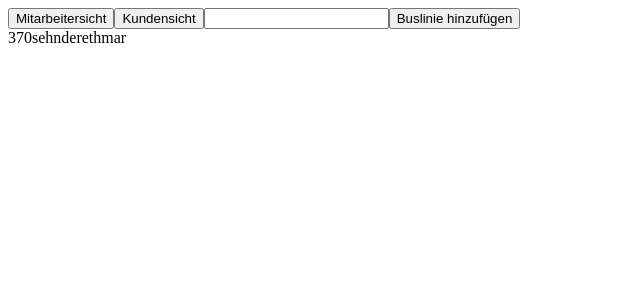
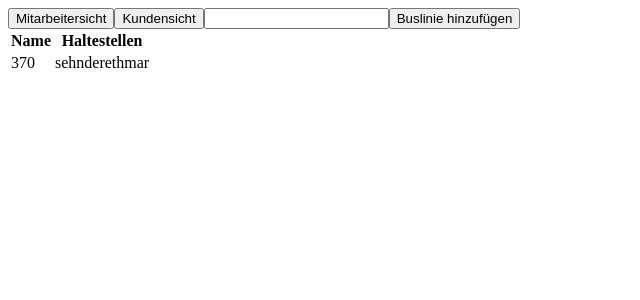
Before and after one commit to MarcHSW/workspacevscode, a React (Create React App) app in the folder bussupervisor/frontend/: page / in a window 1280 px wide. Shown: the top 300 px of the page, without its empty margins (0-640 px from the left). Built offline with nearby package versions, Linux system fonts and the light colour scheme.

Commit message:
tabelle eingefügt

```diff
--- a/bussupervisor/frontend/src/App.js
+++ b/bussupervisor/frontend/src/App.js
@@ -1,28 +1,46 @@
-import React, { useState, useRef} from "react";
+import React, { useState, useRef } from "react";
 import BuslinienList from "./BuslinienList";
+import Table from './Table';
+
+let columns = [
+  {
+    heading: 'Name',
+    property: 'name'
+  },
+  {
+    heading: 'Haltestellen',
+    property: 'haltestellen'
+  },
+]
+
+
 
 function App() {
-  const [buslinien, setBuslinien] = useState([{name: '370', haltestellen:['sehnde', 'rethmar']}])
-  const buslinienNameRef = useRef()
+  const [buslinien, setBuslinien] = useState([
+    { name: "370", haltestellen: ["sehnde", "rethmar"] },
+  ]);
+  const buslinienNameRef = useRef();
 
-function handleAddBuslinie(e){
-  const name = buslinienNameRef.current.value
+  function handleAddBuslinie(e) {
+    const name = buslinienNameRef.current.value;
 
-  setBuslinien(prevBuslinien =>{
-    return [...prevBuslinien,{name: name, haltestellen: []}]
-  })
-  buslinienNameRef.current.value = null
-
-}
+    setBuslinien((prevBuslinien) => {
+      return [...prevBuslinien, { name: name, haltestellen: [] }];
+    });
+    buslinienNameRef.current.value = null;
+  }
 
   return (
     <>
-    <button>Mitarbeitersicht</button>
-    <button>Kundensicht</button>
-    <input ref={buslinienNameRef} type= "text"/>
-    <button onClick={handleAddBuslinie}>Buslinie hinzufügen</button>
-    <BuslinienList buslinien={buslinien} />
-
+      <button>Mitarbeitersicht</button>
+      <button>Kundensicht</button>
+      <input ref={buslinienNameRef} type="text" />
+      <button onClick={handleAddBuslinie}>Buslinie hinzufügen</button>
+      <Table
+          columns={columns}
+          data={buslinien}
+          propertyAsKey='name' //The data property to be used as a key
+        />
     </>
   );
 }
--- /dev/null
+++ b/bussupervisor/frontend/src/Table.js
@@ -0,0 +1,60 @@
+import React, { Component } from 'react';
+
+class Table extends Component {
+
+  buildTable = (columns, data, key) => {
+    let headerRow = [];
+    let dataRows = [];
+
+    //Build the table header
+    columns.forEach (col => {
+      headerRow.push(
+        <th key={`header-${col.heading}`}>{col.heading}</th>
+      );
+    });
+
+    //Build the rows
+    data.forEach(item => {
+      let dataCells = [];
+
+      //Build cells for this row
+      columns.forEach (col => {
+        dataCells.push(
+          <td key={`${item[key]}-${col.property}`}>{item[col.property]}</td>
+        );
+      });
+
+      //Push out row
+      dataRows.push(
+        <tr key={`${item[key]}-row`}>{dataCells}</tr>
+      )
+    });
+
+    return(
+      <>
+        <thead>
+          <tr>{headerRow}</tr>
+        </thead>
+        <tbody>
+          {dataRows}
+        </tbody>
+      </>
+    );
+  };
+
+  render() {
+    const {
+      columns,
+      data,
+      propertyAsKey
+    } = this.props;
+
+    return (
+      <table className='table'>
+        {this.buildTable(columns, data, propertyAsKey)}
+      </table>
+    );
+  }
+}
+
+export default Table;
```
Also changed, not shown: 1 other file (tests, documents, lock files or other folders).
